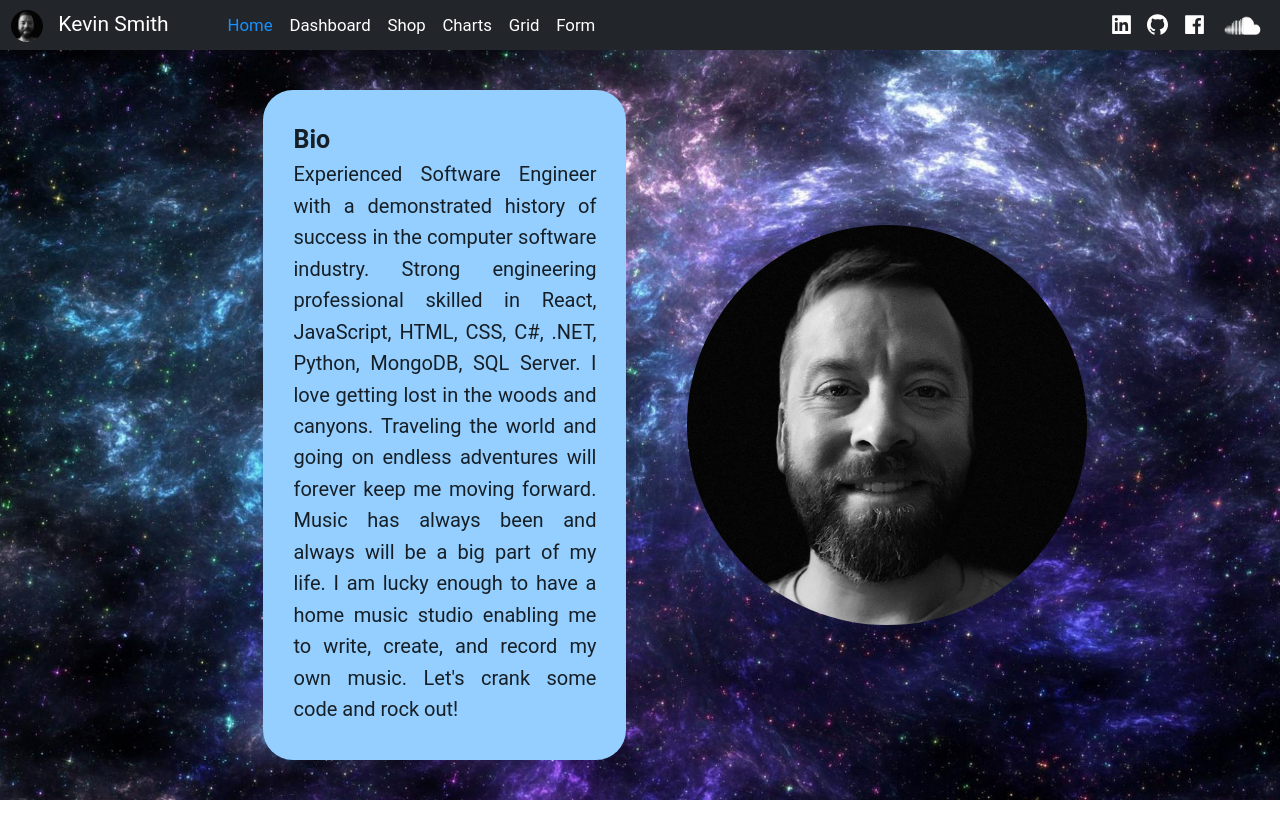
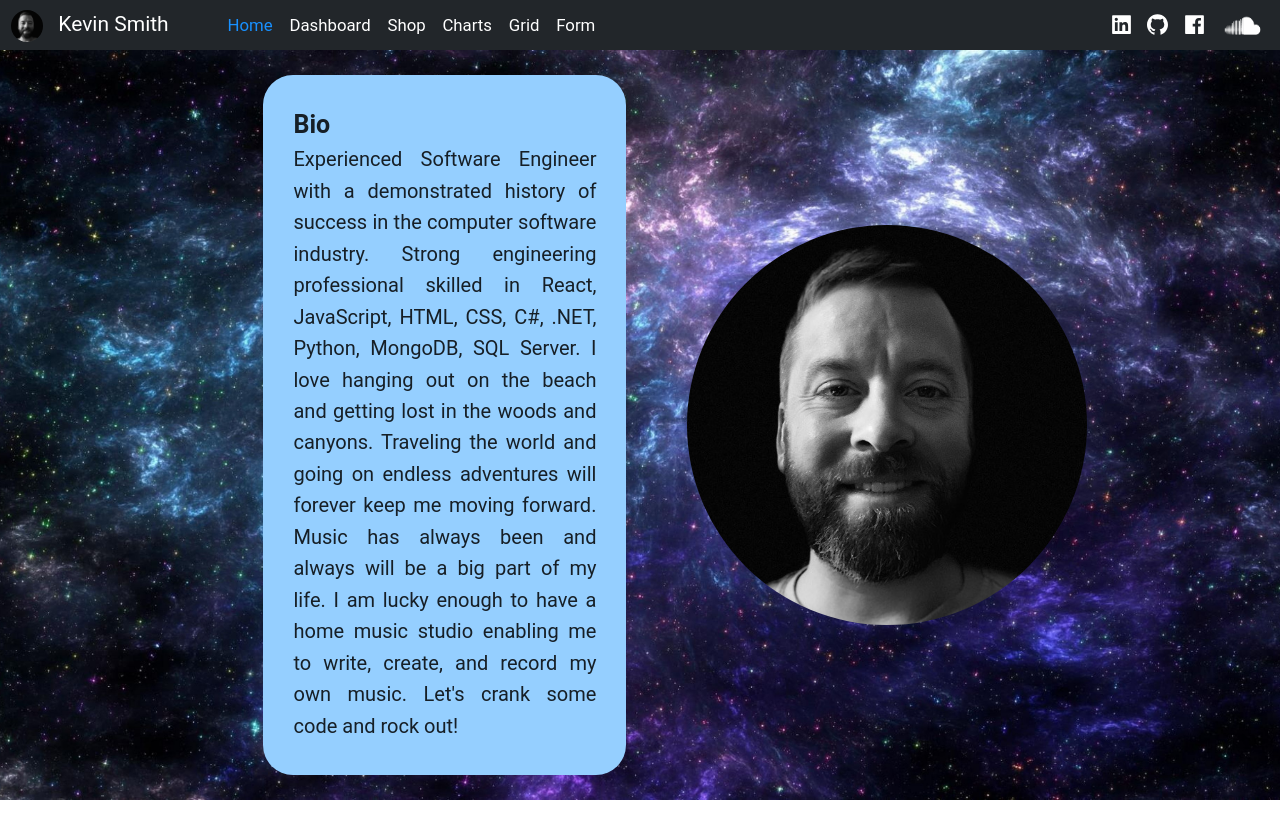
Before and after one commit to ksmith0813/portfolio, a React (Create React App) app: page /home in a window 1280 px wide. Built offline with nearby package versions, Linux system fonts and the light colour scheme.

Commit message:
updated bio

```diff
--- a/src/components/home/home.jsx
+++ b/src/components/home/home.jsx
@@ -14,7 +14,7 @@ export const Home = () => (
         <div className='bio-signature'>
           Experienced Software Engineer with a demonstrated history of success in the computer software industry. Strong
           engineering professional skilled in React, JavaScript, HTML, CSS, C#, .NET, Python, MongoDB, SQL Server. I
-          love getting lost in the woods and canyons. Traveling the world and going on endless adventures will forever
+          love hanging out on the beach and getting lost in the woods and canyons. Traveling the world and going on endless adventures will forever
           keep me moving forward. Music has always been and always will be a big part of my life. I am lucky enough to
           have a home music studio enabling me to write, create, and record my own music. Let's crank some code and rock
           out!
--- a/src/components/home/home.scss
+++ b/src/components/home/home.scss
@@ -16,7 +16,7 @@
   position: absolute;
   .description {
     width: 30%;
-    height: 670px;
+    height: 700px;
     font-size: 1.95em;
     background-color: #95cfff;
     border-radius: var(--button-border-radius);
```
